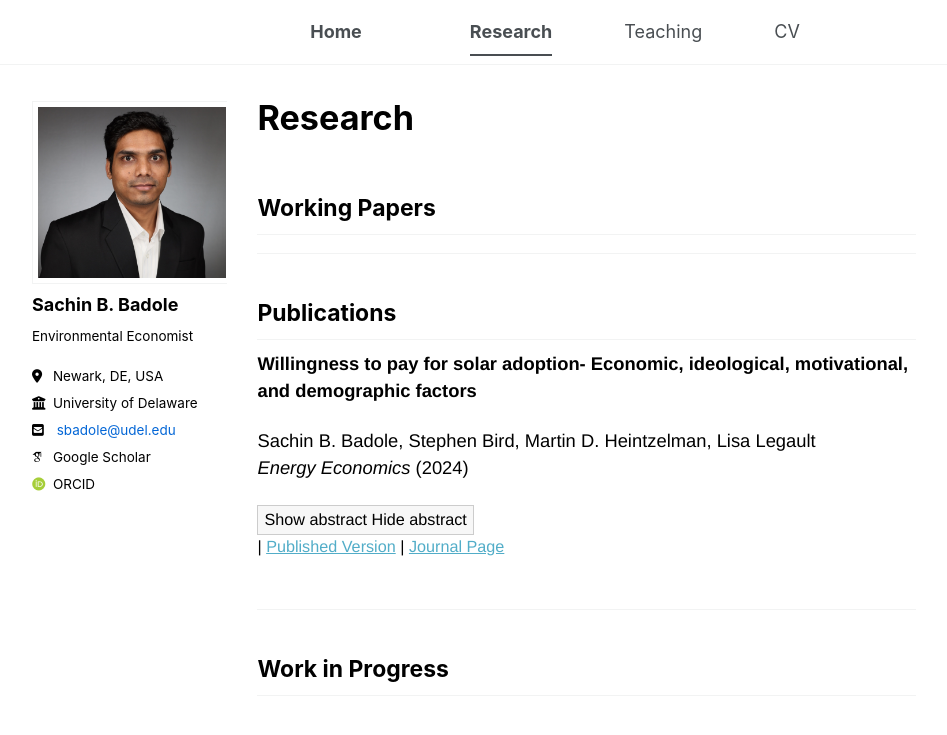
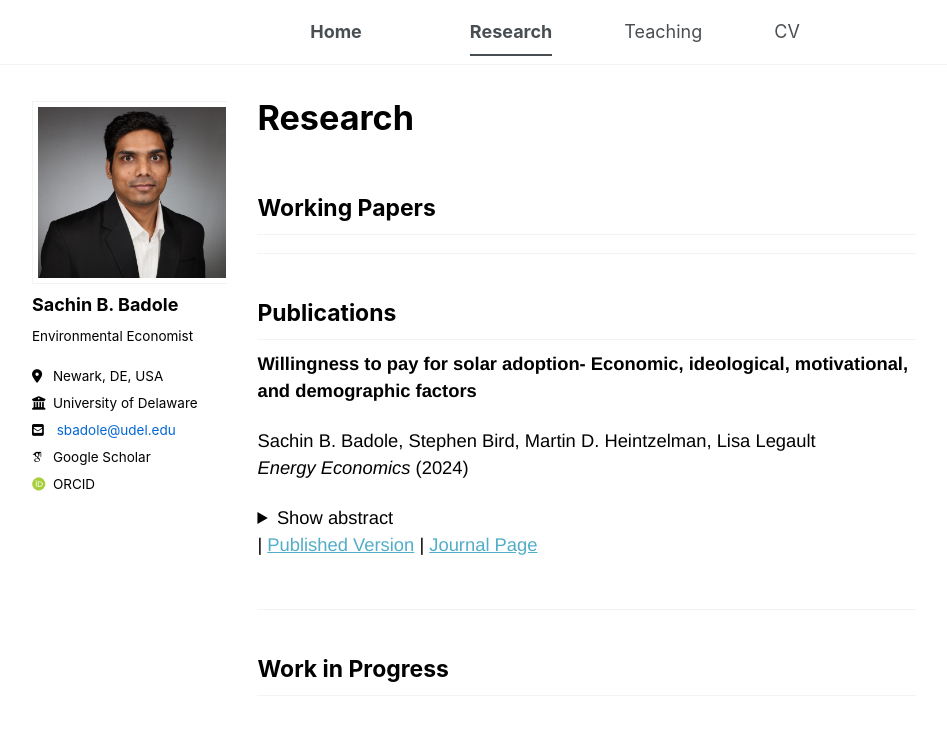
Before and after one commit to sachin-b-badole/sachin-b-badole.github.io, a Jekyll site: the page built from _pages/research.md, in a window 1280 px wide. Shown: the top 735 px of the page, without its empty margins (76-1023 px from the left). Built offline with Jekyll 4.4.1, drawn with Linux system fonts in a browser that asks for light colours; some web fonts are replaced; a script bundle is joined from its source files by our own code; library files that are not in the unit come from our copies.

Commit message:
Update research.md

```diff
--- a/_pages/research.md
+++ b/_pages/research.md
@@ -38,17 +38,25 @@
 {{ p.authors | join: ", " }}
 {% if p.journal %}_{{ p.journal }}_ ({{ p.year }}){% endif %}
 
-<div class="paper-links">
-  <details class="abs-inline">
+<div class="paper-bar">
+  <details>
     <summary>
       <span class="show">Show abstract</span>
       <span class="hide">Hide abstract</span>
     </summary>
-    <p>{{ p.abstract }}</p>
+    <div class="abstract-text">
+      {{ p.abstract }}
+    </div>
   </details>
-  {% if p.pdf %}<span> | </span><a href="{{ p.pdf }}">Published Version</a>{% endif %}
-  {% if p.website %}<span> | </span><a href="{{ p.website }}">Journal Page</a>{% endif %}
+
+  {% if p.pdf %}
+    <span class="sep"> | </span><a href="{{ p.pdf }}">Published Version</a>
+  {% endif %}
+  {% if p.website %}
+    <span class="sep"> | </span><a href="{{ p.website }}">Journal Page</a>
+  {% endif %}
 </div>
+
 
 <br>
 {% endfor %}
```
